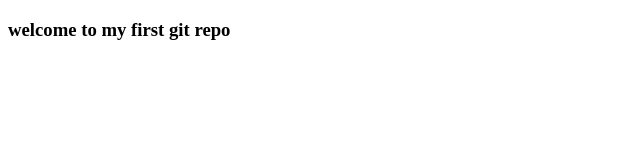
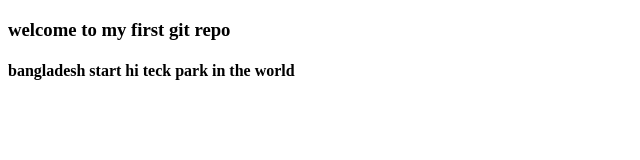
Before and after one commit to ziauddin10/my-first-git-repo, a plain HTML site: page index.html in a window 1280 px wide. Shown: the whole page, without its empty margins (0-640 px from the left). Drawn offline with Linux system fonts and the light colour scheme.

Commit message:
add new blog branch

```diff
--- a/index.html
+++ b/index.html
@@ -7,5 +7,6 @@
 </head>
 <body>
     <h3>welcome to my first git repo</h3>
+    <h4>bangladesh start hi teck park in the world</h4>
 </body>
 </html>
```
